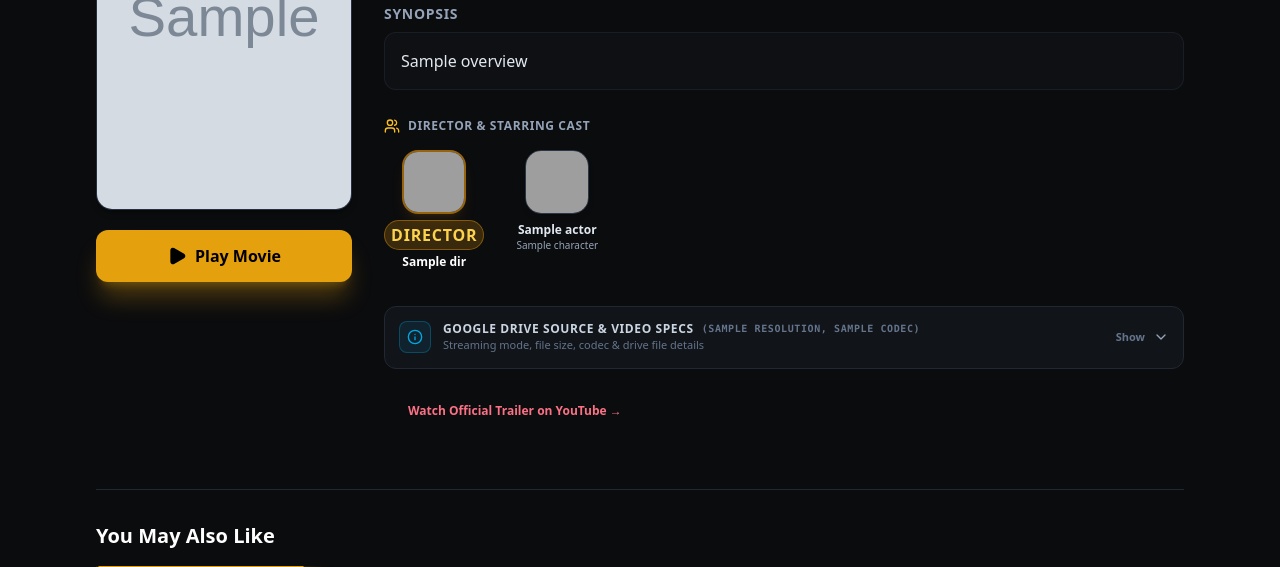
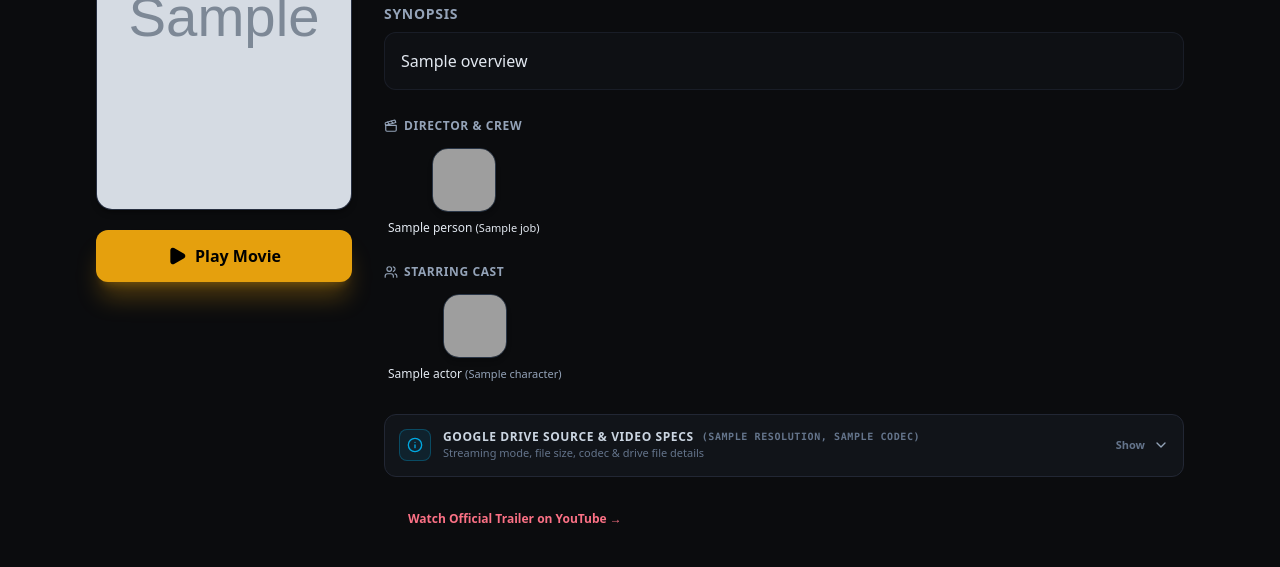
Before and after one commit to RorYin/FilmsOverWeb, a Python web app: template app/templates/movie_detail.html in a window 1280 px wide. Shown: the part 465-1032 px from the top of the page. Run offline with Jinja, Linux system fonts and the light colour scheme; the template is opened without the code that fills it: most values are stand-ins (such as "Sample title", 1, 10 or a date in 2020); grey boxes marked "Sample" are stand-in pictures; grey boxes are pictures that could not be loaded.

Commit message:
Refactor movie info page: subtle two-row layout for Director & Crew and Starring Cast

```diff
--- a/app/templates/movie_detail.html
+++ b/app/templates/movie_detail.html
@@ -260,67 +260,70 @@
                     </p>
                 </div>
 
-                <!-- Cast & Director Section with TMDB Profile Images -->
+                <!-- Cast & Crew Rows (Row 1: Director & Crew, Row 2: Starring Cast) -->
                 {% if credits_data and (credits_data.directors or credits_data.cast) %}
-                <div class="space-y-3 pt-1">
-                    <h3 class="text-xs font-bold uppercase tracking-wider text-slate-400 flex items-center space-x-2">
-                        <i data-lucide="users" class="w-4 h-4 text-amber-400"></i>
-                        <span>Director & Starring Cast</span>
+                <div class="space-y-5 pt-1">
+
+                    <!-- Row 1: Director & Crew -->
+                    {% if credits_data.directors %}
+                    <div class="space-y-2.5">
+                        <h3 class="text-xs font-semibold uppercase tracking-wider text-slate-400 flex items-center space-x-1.5">
+                            <i data-lucide="clapperboard" class="w-3.5 h-3.5 text-amber-400/90"></i>
+                            <span>Director & Crew</span>
                         </h3>
-
-                    <!-- Scrollable tray of Director & Cast Cards -->
-                    <div class="flex items-start gap-4 sm:gap-5 overflow-x-auto pb-3 pt-1 scrollbar-thin scrollbar-thumb-slate-700/60 scrollbar-track-transparent">
-
-                        <!-- Director Card(s) -->
-                        {% for dir in credits_data.directors %}
-                        <div class="flex flex-col items-center flex-none w-20 sm:w-24 text-center group">
-                            <div class="relative w-16 h-16 sm:w-20 sm:h-20 rounded-2xl overflow-hidden border-2 border-amber-500/60 bg-gradient-to-br from-amber-500/20 via-slate-800 to-slate-900 shadow-lg shadow-amber-500/10 group-hover:border-amber-400 transition-all duration-300 transform group-hover:scale-105">
-                                {% if dir.profile_path %}
-                                <img src="{{ dir.profile_path }}" alt="{{ dir.name }}" class="w-full h-full object-cover" loading="lazy">
+                        <div class="flex items-start gap-4 sm:gap-5 overflow-x-auto pb-2 pt-1 scrollbar-thin scrollbar-thumb-slate-700/60 scrollbar-track-transparent">
+                            {% for person in credits_data.directors %}
+                            <div class="flex flex-col items-center flex-none w-24 sm:w-28 text-center group">
+                                <div class="relative w-16 h-16 sm:w-20 sm:h-20 rounded-2xl overflow-hidden border border-slate-700/80 bg-gradient-to-br from-slate-800 to-slate-900 shadow-md group-hover:border-slate-500 transition-all duration-200">
+                                    {% if person.profile_path %}
+                                    <img src="{{ person.profile_path }}" alt="{{ person.name }}" class="w-full h-full object-cover" loading="lazy">
                                     {% else %}
-                                <div class="w-full h-full flex items-center justify-center text-amber-300 font-black text-lg sm:text-xl">
-                                    {{ dir.name[:2]|upper }}
+                                    <div class="w-full h-full flex items-center justify-center text-slate-300 font-bold text-base">
+                                        {{ person.name[:2]|upper }}
                                     </div>
                                     {% endif %}
                                 </div>
-                            <span class="mt-1.5 inline-block text-[9px] uppercase font-black px-1.5 py-0.5 rounded-full bg-amber-500/20 text-amber-300 border border-amber-500/40 tracking-wider">
-                                Director
-                            </span>
-                            <span class="mt-1 text-xs font-bold text-white truncate w-full" title="{{ dir.name }}">
-                                {{ dir.name }}
+                                <div class="mt-2 text-center w-full px-1 leading-tight">
+                                    <span class="text-xs font-medium text-slate-200 block truncate" title="{{ person.name }} ({{ person.job or 'Director' }})">
+                                        {{ person.name }} <span class="text-amber-400/90 text-[11px] font-normal">({{ person.job or 'Director' }})</span>
                                     </span>
                                 </div>
+                            </div>
                             {% endfor %}
-
-                        {% if credits_data.directors and credits_data.cast %}
-                        <!-- Visual separator between Director and Cast -->
-                        <div class="h-16 sm:h-20 w-px bg-slate-800 self-center flex-none my-auto"></div>
+                        </div>
+                    </div>
                     {% endif %}
 
-                        <!-- Cast Members -->
+                    <!-- Row 2: Starring Cast -->
+                    {% if credits_data.cast %}
+                    <div class="space-y-2.5">
+                        <h3 class="text-xs font-semibold uppercase tracking-wider text-slate-400 flex items-center space-x-1.5">
+                            <i data-lucide="users" class="w-3.5 h-3.5 text-slate-400"></i>
+                            <span>Starring Cast</span>
+                        </h3>
+                        <div class="flex items-start gap-4 sm:gap-5 overflow-x-auto pb-2 pt-1 scrollbar-thin scrollbar-thumb-slate-700/60 scrollbar-track-transparent">
                             {% for actor in credits_data.cast %}
-                        <div class="flex flex-col items-center flex-none w-20 sm:w-24 text-center group">
-                            <div class="relative w-16 h-16 sm:w-20 sm:h-20 rounded-2xl overflow-hidden border border-slate-700/80 bg-gradient-to-br from-slate-800 to-slate-900 shadow-md group-hover:border-brand-red/70 transition-all duration-300 transform group-hover:scale-105">
+                            <div class="flex flex-col items-center flex-none w-24 sm:w-28 text-center group">
+                                <div class="relative w-16 h-16 sm:w-20 sm:h-20 rounded-2xl overflow-hidden border border-slate-700/80 bg-gradient-to-br from-slate-800 to-slate-900 shadow-md group-hover:border-slate-500 transition-all duration-200">
                                     {% if actor.profile_path %}
                                     <img src="{{ actor.profile_path }}" alt="{{ actor.name }}" class="w-full h-full object-cover" loading="lazy">
                                     {% else %}
-                                <div class="w-full h-full flex items-center justify-center text-slate-300 font-black text-lg sm:text-xl">
+                                    <div class="w-full h-full flex items-center justify-center text-slate-300 font-bold text-base">
                                         {{ actor.name[:2]|upper }}
                                     </div>
                                     {% endif %}
                                 </div>
-                            <span class="mt-2 text-xs font-bold text-slate-200 group-hover:text-white truncate w-full" title="{{ actor.name }}">
-                                {{ actor.name }}
+                                <div class="mt-2 text-center w-full px-1 leading-tight">
+                                    <span class="text-xs font-medium text-slate-200 block truncate" title="{% if actor.character %}{{ actor.name }} ({{ actor.character }}){% else %}{{ actor.name }}{% endif %}">
+                                        {{ actor.name }}{% if actor.character %} <span class="text-slate-400 text-[11px] font-normal">({{ actor.character }})</span>{% endif %}
                                     </span>
-                            {% if actor.character %}
-                            <span class="text-[10px] text-slate-400 truncate w-full" title="{{ actor.character }}">
-                                {{ actor.character }}
-                            </span>
-                            {% endif %}
+                                </div>
                             </div>
                             {% endfor %}
+                        </div>
+                    </div>
+                    {% endif %}
 
-                    </div>
                 </div>
                 {% endif %}
 
```
Also changed, not shown: app/tmdb.py (+65 -14 lines), test_app.py (+6 -3 lines). Lines whose indentation alone changed are shown as unchanged.
